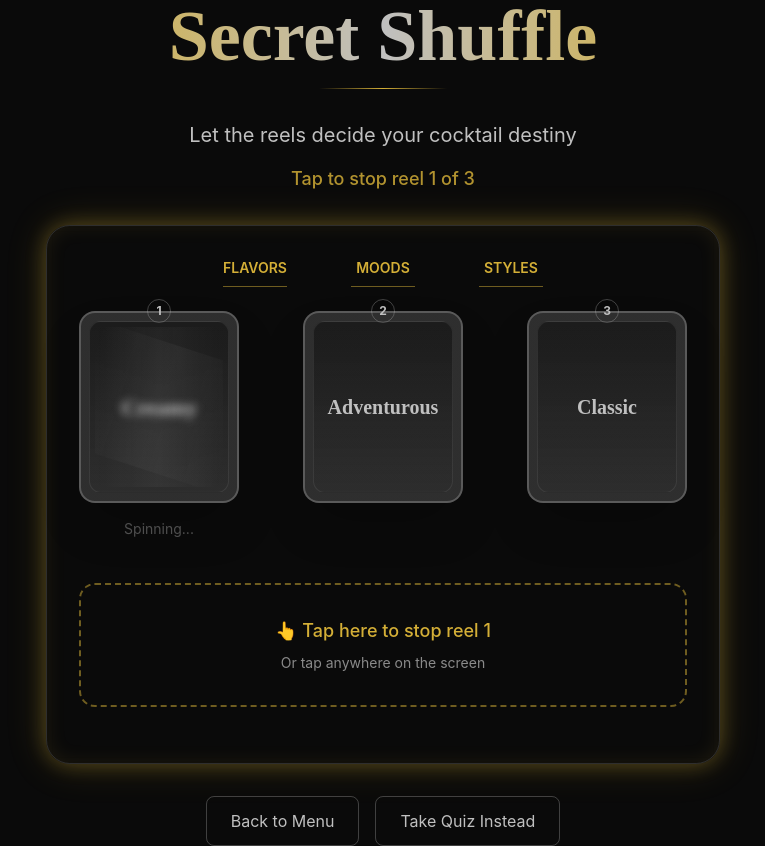
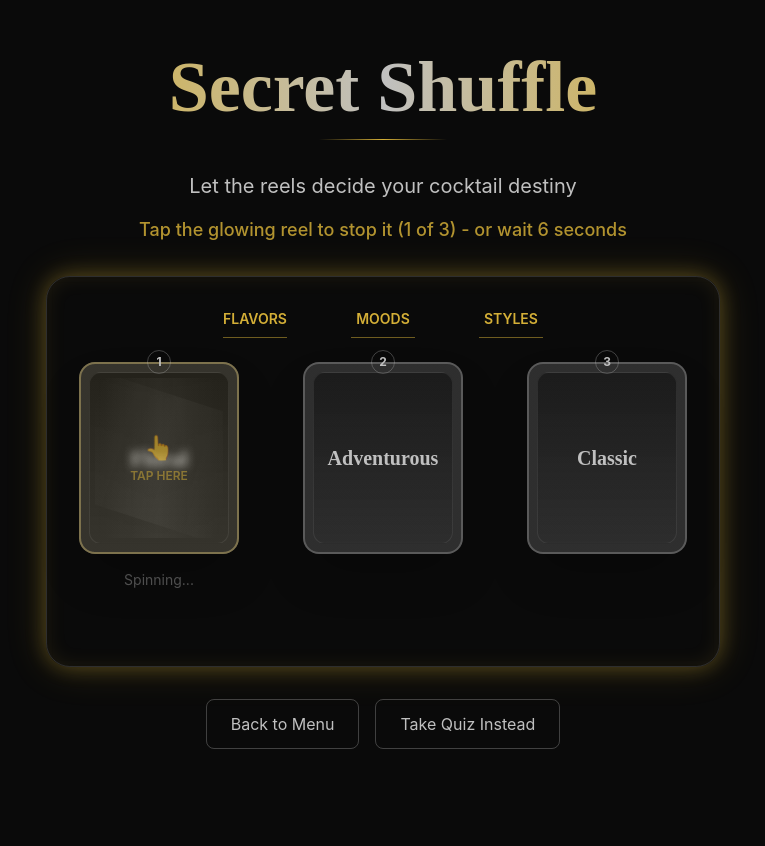
Before and after one commit to Yungecon/secret-menu, a React (Vite) app: page /shuffle in a window 1280 px wide. Both pictures are taken after a click on the button "🎰 Spin the Reels". Shown: the whole page, without its empty margins (257-1022 px from the left). After the commit the page ends 800 px from the top, so only its background shows below. Built offline with nearby package versions, Linux system fonts and the light colour scheme.

Commit message:
Improve slot machine UX: faster spinning, direct reel tapping, auto-stop after 6s

```diff
--- a/src/components/features/SlotMachine.tsx
+++ b/src/components/features/SlotMachine.tsx
@@ -25,9 +25,13 @@ const SlotMachine = () => {
   const [gameState, setGameState] = useState<'idle' | 'spinning' | 'stopping' | 'complete'>('idle');
   const [currentTap, setCurrentTap] = useState(0); // Which reel to stop next (0-2)
   const [slotResult, setSlotResult] = useState<SlotMachineResult | null>(null);
+  const [autoStopTimeouts, setAutoStopTimeouts] = useState<NodeJS.Timeout[]>([]);
 
   // Start all reels spinning
   const startSpinning = useCallback(() => {
+    // Clear any existing timeouts
+    autoStopTimeouts.forEach(timeout => clearTimeout(timeout));
+
     setGameState('spinning');
     setCurrentTap(0);
     setSlotResult(null);
@@ -36,11 +40,23 @@ const SlotMachine = () => {
       { isSpinning: true },
       { isSpinning: true }
     ]);
-  }, []);
+
+    // Set up auto-stop for first reel after 6 seconds
+    const timeout = setTimeout(() => {
+      handleTap();
+    }, 6000);
+
+    setAutoStopTimeouts([timeout]);
+  }, [autoStopTimeouts]);
 
   // Handle tap to stop current reel
   const handleTap = useCallback(() => {
     if (gameState !== 'spinning' || currentTap >= 3) return;
+
+    // Clear the auto-stop timeout for current reel
+    if (autoStopTimeouts[currentTap]) {
+      clearTimeout(autoStopTimeouts[currentTap]);
+    }
 
     setGameState('stopping');
 
@@ -50,7 +66,7 @@ const SlotMachine = () => {
         ? { ...reel, isSpinning: false }
         : reel
     ));
-  }, [gameState, currentTap]);
+  }, [gameState, currentTap, autoStopTimeouts]);
 
   // Handle when a reel stops and selects an attribute
   const handleReelStop = useCallback((reelIndex: number, selectedAttribute: string) => {
@@ -64,8 +80,18 @@ const SlotMachine = () => {
     setCurrentTap(nextTap);
 
     if (nextTap < 3) {
-      // More reels to stop, return to spinning state
+      // More reels to stop, return to spinning state and set auto-stop for next reel
       setGameState('spinning');
+
+      const timeout = setTimeout(() => {
+        handleTap();
+      }, 6000);
+
+      setAutoStopTimeouts(prev => {
+        const newTimeouts = [...prev];
+        newTimeouts[nextTap] = timeout;
+        return newTimeouts;
+      });
     } else {
       // All reels stopped, create final result
       const updatedStates = [...reelStates];
@@ -92,19 +118,23 @@ const SlotMachine = () => {
 
   // Reset for new spin
   const spinAgain = useCallback(() => {
+    // Clear all auto-stop timeouts
+    autoStopTimeouts.forEach(timeout => clearTimeout(timeout));
+
     setGameState('idle');
     setCurrentTap(0);
     setSlotResult(null);
+    setAutoStopTimeouts([]);
     setReelStates([
       { isSpinning: false },
       { isSpinning: false },
       { isSpinning: false }
     ]);
-  }, []);
+  }, [autoStopTimeouts]);
 
   const getInstructionText = () => {
     if (gameState === 'idle') return 'Tap "Spin" to start your cocktail destiny';
-    if (gameState === 'spinning') return `Tap to stop reel ${currentTap + 1} of 3`;
+    if (gameState === 'spinning') return `Tap the glowing reel to stop it (${currentTap + 1} of 3) - or wait 6 seconds`;
     if (gameState === 'stopping') return 'Reel stopping...';
     if (gameState === 'complete') return 'The reels have aligned! 🎰';
     return '';
@@ -168,24 +198,11 @@ const SlotMachine = () => {
                 onStop={(attribute) => handleReelStop(index, attribute)}
                 reelIndex={index}
                 disabled={gameState === 'idle' || (gameState === 'spinning' && index !== currentTap)}
+                canTap={gameState === 'spinning' && index === currentTap}
+                onTap={handleTap}
               />
             ))}
           </div>
-
-          {/* Tap Area for Mobile */}
-          {(gameState === 'spinning') && (
-            <div
-              onClick={handleTap}
-              className="cursor-pointer bg-premium-dark/50 border-2 border-dashed border-premium-gold/50 rounded-2xl p-8 mb-6 hover:bg-premium-gold/10 transition-all duration-300 active:scale-95"
-            >
-              <p className="text-premium-gold text-lg font-medium">
-                👆 Tap here to stop reel {currentTap + 1}
-              </p>
-              <p className="text-premium-silver/70 text-sm mt-2">
-                Or tap anywhere on the screen
-              </p>
-            </div>
-          )}
 
           {/* Results Display */}
           {gameState === 'complete' && slotResult && (
@@ -259,14 +276,7 @@ const SlotMachine = () => {
           </button>
         </div>
 
-        {/* Global tap handler for mobile */}
-        {gameState === 'spinning' && (
-          <div
-            onClick={handleTap}
-            className="fixed inset-0 z-0 cursor-pointer"
-            style={{ background: 'transparent' }}
-          />
-        )}
+
       </div>
     </div>
   );
--- a/src/components/features/SlotReel.tsx
+++ b/src/components/features/SlotReel.tsx
@@ -6,6 +6,8 @@ interface SlotReelProps {
   onStop: (selectedAttribute: string) => void;
   reelIndex: number;
   disabled?: boolean;
+  canTap?: boolean;
+  onTap?: () => void;
 }
 
 interface ReelState {
@@ -20,7 +22,9 @@ const SlotReel: React.FC<SlotReelProps> = ({
   isSpinning,
   onStop,
   reelIndex,
-  disabled = false
+  disabled = false,
+  canTap = false,
+  onTap
 }) => {
   const [reelState, setReelState] = useState<ReelState>({
     isSpinning: false,
@@ -49,13 +53,13 @@ const SlotReel: React.FC<SlotReelProps> = ({
       finalAttribute: undefined
     }));
 
-    // Fast spinning animation - cycle through attributes quickly
+    // Much faster spinning animation - cycle through attributes quickly
     intervalRef.current = setInterval(() => {
       setReelState(prev => ({
         ...prev,
         currentIndex: (prev.currentIndex + 1) % attributes.length
       }));
-    }, 100); // 10 FPS for visible spinning effect
+    }, 50); // 20 FPS for fast, smooth spinning effect
   };
 
   const stopSpinning = () => {
@@ -75,16 +79,16 @@ const SlotReel: React.FC<SlotReelProps> = ({
     const finalIndex = Math.floor(Math.random() * attributes.length);
     const finalAttribute = attributes[finalIndex];
 
-    // Simulate mechanical deceleration with realistic timing
+    // Much faster deceleration with fewer steps
     let decelerationSteps = 0;
-    const maxSteps = 15; // Number of deceleration steps
-    const baseDelay = 100; // Starting delay
+    const maxSteps = 8; // Fewer deceleration steps for faster stopping
+    const baseDelay = 60; // Faster starting delay
 
     const decelerateStep = () => {
       decelerationSteps++;
 
-      // Exponential deceleration curve
-      const delay = baseDelay + (decelerationSteps * decelerationSteps * 20);
+      // Faster exponential deceleration curve
+      const delay = baseDelay + (decelerationSteps * decelerationSteps * 15);
 
       setReelState(prev => ({
         ...prev,
@@ -94,7 +98,7 @@ const SlotReel: React.FC<SlotReelProps> = ({
       if (decelerationSteps < maxSteps) {
         decelerationTimeoutRef.current = setTimeout(decelerateStep, delay);
       } else {
-        // Final settle with bounce effect
+        // Faster final settle with bounce effect
         setTimeout(() => {
           setReelState(prev => ({
             ...prev,
@@ -103,26 +107,26 @@ const SlotReel: React.FC<SlotReelProps> = ({
             finalAttribute
           }));
 
-          // Add bounce/settle animation
+          // Quicker bounce/settle animation
           if (reelRef.current) {
-            reelRef.current.style.transform = 'translateY(-5px)';
+            reelRef.current.style.transform = 'translateY(-3px)';
             setTimeout(() => {
               if (reelRef.current) {
-                reelRef.current.style.transform = 'translateY(2px)';
+                reelRef.current.style.transform = 'translateY(1px)';
                 setTimeout(() => {
                   if (reelRef.current) {
                     reelRef.current.style.transform = 'translateY(0)';
                     onStop(finalAttribute);
                   }
-                }, 150);
+                }, 100);
               }
-            }, 100);
+            }, 80);
           }
-        }, 200);
+        }, 150);
       }
     };
 
-    // Start deceleration
+    // Start deceleration faster
     decelerationTimeoutRef.current = setTimeout(decelerateStep, baseDelay);
   };
 
@@ -138,10 +142,19 @@ const SlotReel: React.FC<SlotReelProps> = ({
   const isActive = reelState.isSpinning || reelState.isDecelerating;
   const isStopped = !isActive && reelState.finalAttribute;
 
+  const handleReelClick = () => {
+    if (canTap && onTap) {
+      onTap();
+    }
+  };
+
   return (
     <div className="flex flex-col items-center">
       {/* Reel Container */}
-      <div className="relative w-32 h-40 md:w-40 md:h-48 mb-4">
+      <div
+        className={`relative w-32 h-40 md:w-40 md:h-48 mb-4 ${canTap ? 'cursor-pointer' : ''}`}
+        onClick={handleReelClick}
+      >
         {/* Reel Frame - Premium metallic appearance */}
         <div className="absolute inset-0 bg-gradient-to-b from-premium-silver/20 via-premium-dark/80 to-premium-silver/20 rounded-2xl border-2 border-premium-silver/30 shadow-2xl backdrop-blur-sm">
           {/* Inner shadow for depth */}
@@ -185,6 +198,16 @@ const SlotReel: React.FC<SlotReelProps> = ({
           )}
         </div>
 
+        {/* Tap Indicator for Active Reel */}
+        {canTap && reelState.isSpinning && (
+          <div className="absolute inset-0 bg-premium-gold/10 border-2 border-premium-gold/50 rounded-2xl flex items-center justify-center animate-pulse">
+            <div className="text-center">
+              <div className="text-premium-gold text-2xl mb-1">👆</div>
+              <div className="text-premium-gold text-xs font-semibold">TAP HERE</div>
+            </div>
+          </div>
+        )}
+
         {/* Highlight Ring for Stopped Reel */}
         {isStopped && (
           <div className="absolute -inset-1 bg-gradient-to-r from-premium-gold via-premium-silver to-premium-gold rounded-2xl opacity-50 animate-pulse"></div>
```
